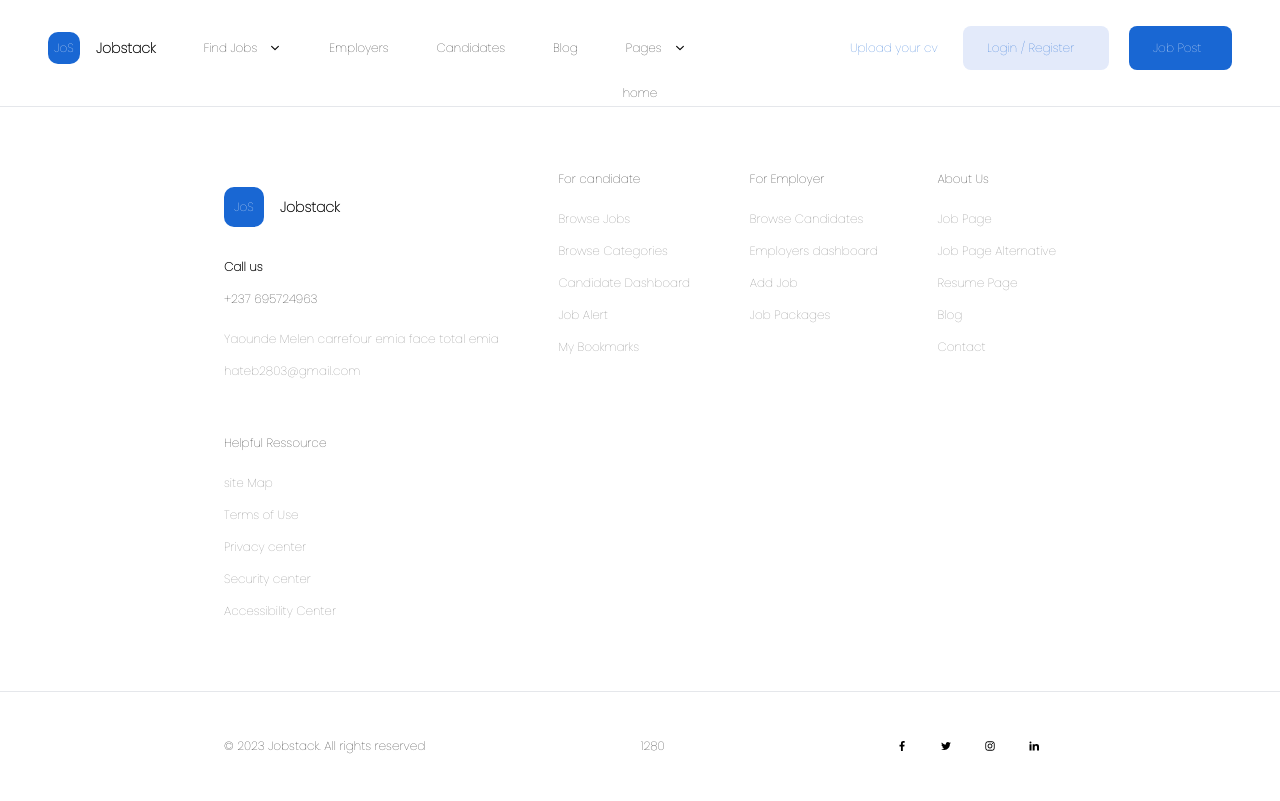
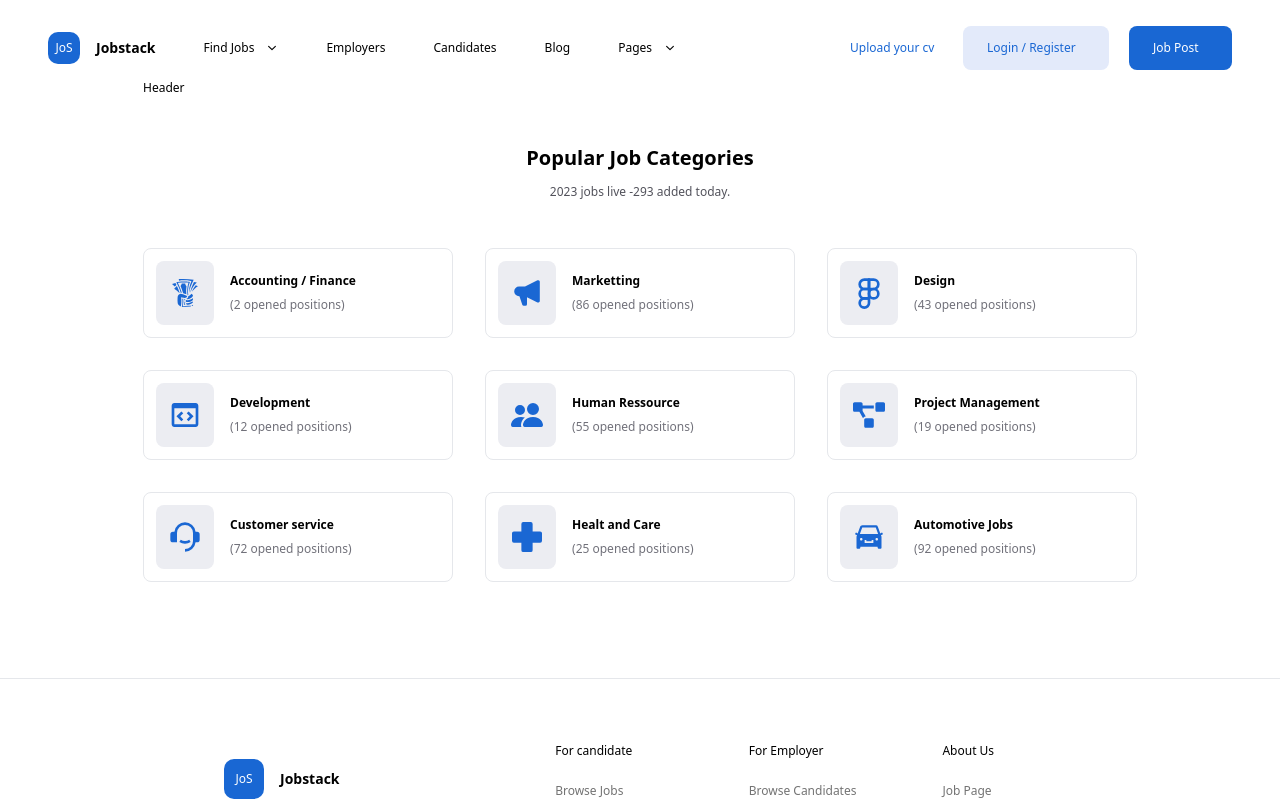
Before and after one commit to haterb4/jobstack, a Next.js app: page / in a window 1280 px wide. Shown: the top 801 px of the page. Built offline with nearby package versions, Linux system fonts and the light colour scheme.

Commit message:
correct the font

```diff
--- a/src/app/globals.css
+++ b/src/app/globals.css
@@ -1,17 +1,3 @@
 @tailwind base;
 @tailwind components;
 @tailwind utilities;
-
-:root {
-  --foreground-rgb: 0, 0, 0;
-  --background-start-rgb: 214, 219, 220;
-  --background-end-rgb: 255, 255, 255;
-}
-
-@media (prefers-color-scheme: dark) {
-  :root {
-    --foreground-rgb: 255, 255, 255;
-    --background-start-rgb: 0, 0, 0;
-    --background-end-rgb: 0, 0, 0;
-  }
-}
--- a/src/app/layout.tsx
+++ b/src/app/layout.tsx
@@ -1,9 +1,10 @@
 import './globals.css'
-import { Poppins } from 'next/font/google'
+import { Nunito_Sans } from 'next/font/google'
 
-const popins = Poppins({
+const nunito_sans = Nunito_Sans({
   subsets: ['latin'],
-  weight: '100'
+  weight: '300',
+  display: 'swap',
 })
 
 export const metadata = {
@@ -18,7 +19,7 @@ export default function RootLayout({
 }) {
   return (
     <html lang="en">
-      <body className={`${popins.className} text-xs font-[500] text-black`}>{children}</body>
+      <body className={`text-xs font-[500] text-black`}>{children}</body>
     </html>
   )
 }
--- a/src/app/page.tsx
+++ b/src/app/page.tsx
@@ -1,4 +1,5 @@
-import { PageLayout } from '@/components'
+import { Header, PageLayout } from '@/components'
+import Categories from '@/components/Job/Categories'
 import { Metadata } from 'next'
 
 export const metadata: Metadata = {
@@ -10,7 +11,10 @@ export default function Home() {
   return (
     <PageLayout>
       <main className="overflow-hidden">
-        home
+        <Header />
+        <div className='flex flex-col justify-center items-center'>
+          <Categories />
+        </div>
       </main>
     </PageLayout>
   )
--- /dev/null
+++ b/src/components/Header.tsx
@@ -0,0 +1,9 @@
+import React from 'react'
+
+const Header = () => {
+  return (
+    <div>Header</div>
+  )
+}
+
+export default Header
--- /dev/null
+++ b/src/components/Job/Categories.tsx
@@ -0,0 +1,74 @@
+import React from 'react'
+import SectionHeader from '../SectionHeader'
+import { JobCategorieItem } from '..'
+import { GiHealthNormal } from 'react-icons/gi'
+import { AiFillCar} from 'react-icons/ai'
+import { LuFigma} from 'react-icons/lu'
+import { BiCodeBlock} from 'react-icons/bi'
+import { RiCustomerService2Fill} from 'react-icons/ri'
+import { BsPeopleFill} from 'react-icons/bs'
+import { FaProjectDiagram } from 'react-icons/fa'
+import { HiSpeakerphone } from 'react-icons/hi'
+import { GiTakeMyMoney } from 'react-icons/gi'
+
+const Categories = () => {
+  const categories = [
+    {
+      icon: GiTakeMyMoney,
+      title: 'Accounting / Finance',
+      position: 2
+    },
+    {
+      icon: HiSpeakerphone,
+      title: 'Marketting',
+      position: 86
+    },
+    {
+      icon: LuFigma,
+      title: 'Design',
+      position: 43
+    },
+    {
+      icon: BiCodeBlock,
+      title: 'Development',
+      position: 12
+    },
+    {
+      icon: BsPeopleFill,
+      title: 'Human Ressource',
+      position: 55
+    },
+    {
+      icon: FaProjectDiagram,
+      title: 'Project Management',
+      position: 19
+    },
+    {
+      icon: RiCustomerService2Fill,
+      title: 'Customer service',
+      position: 72
+    },
+    {
+      icon: GiHealthNormal,
+      title: 'Healt and Care',
+      position: 25
+    },
+    {
+      icon: AiFillCar,
+      title: 'Automotive Jobs',
+      position: 92
+    },
+  ]
+  return (
+    <div className='py-12 bg-white'>
+        <SectionHeader title='Popular Job Categories' slogan='2023 jobs live -293 added today.'/>
+        <div className='grid grid-cols-3 gap-8 py-12'>
+          {categories.map((item, index) => {
+            return <JobCategorieItem key={index} categorie={item}/>
+          })}
+        </div>
+    </div>
+  )
+}
+
+export default Categories
--- /dev/null
+++ b/src/components/Job/Item.tsx
@@ -0,0 +1,26 @@
+import React from 'react'
+import { IconType } from 'react-icons';
+
+interface ItemInterface {
+  categorie: {
+    icon: IconType;
+    title: string;
+    position: number
+  }
+}
+
+const Item: React.FC<ItemInterface>  = ({categorie}) => {
+  return (
+    <div className='w-[310px] p-3 border rounded-lg flex justify-between items-center'>
+      <div className='w-16 h-16 rounded-lg flex justify-center items-center bg-[#ECEDF2] text-[#1A67D3] hover:bg-blue-600 hover:text-white'>
+        <categorie.icon size={32}/>
+      </div>
+      <div className='w-[calc(310px-64px)] px-4'>
+        <h2 className='text-[12px] font-[600]'>{categorie.title}</h2>
+        <p className='mt-[8px] text-zinc-500'>({categorie.position} {`opened position${categorie.position > 1 && 's'}`})</p>
+      </div>
+    </div>
+  )
+}
+
+export default Item
--- /dev/null
+++ b/src/components/SectionHeader.tsx
@@ -0,0 +1,17 @@
+import React from 'react'
+
+interface HeaderProps {
+    title: string;
+    slogan: string;
+}
+
+const SectionHeader: React.FC<HeaderProps> = ({title, slogan}) => {
+  return (
+    <div className='flex flex-col item-center justify-center text-center'>
+        <h1 className='text-xl font-semibold'>{title}</h1>
+        <p className='text-xs text-zinc-600 mt-3'>{slogan}</p>
+    </div>
+  )
+}
+
+export default SectionHeader
--- a/src/components/index.ts
+++ b/src/components/index.ts
@@ -1,5 +1,9 @@
+export { default as Footer } from "./Footer"
+export { default as Header } from "./Header"
+export { default as JobCategorie } from "./Job/Categories"
+export { default as JobCategorieItem } from "./Job/Item"
 export { default as PageLayout } from "./Layout"
 export { default as Navigation } from "./Navigation"
 export { default as NavLink } from "./NavLink"
 export { default as NavLinks } from "./NavLinks"
-export { default as Footer } from "./Footer"
+export { default as SectionHeader } from "./SectionHeader"
```
